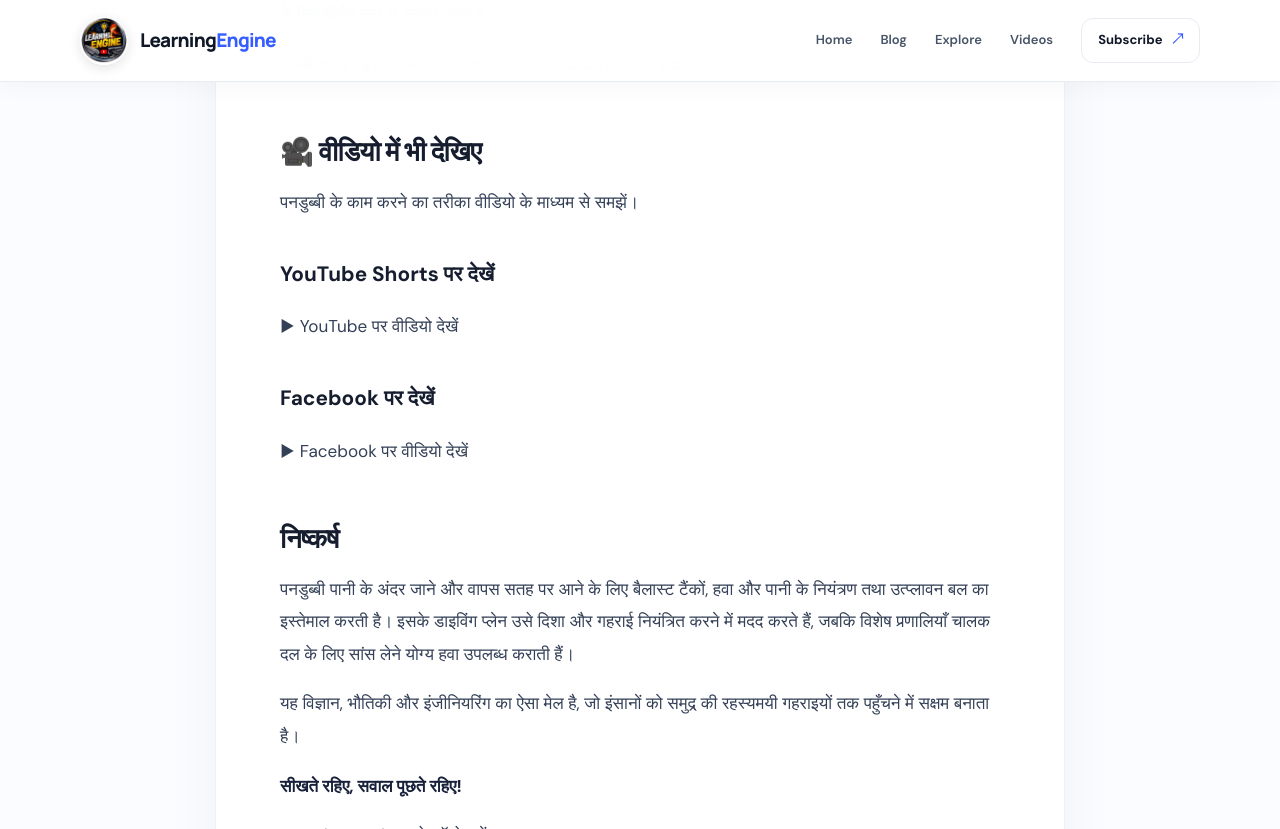
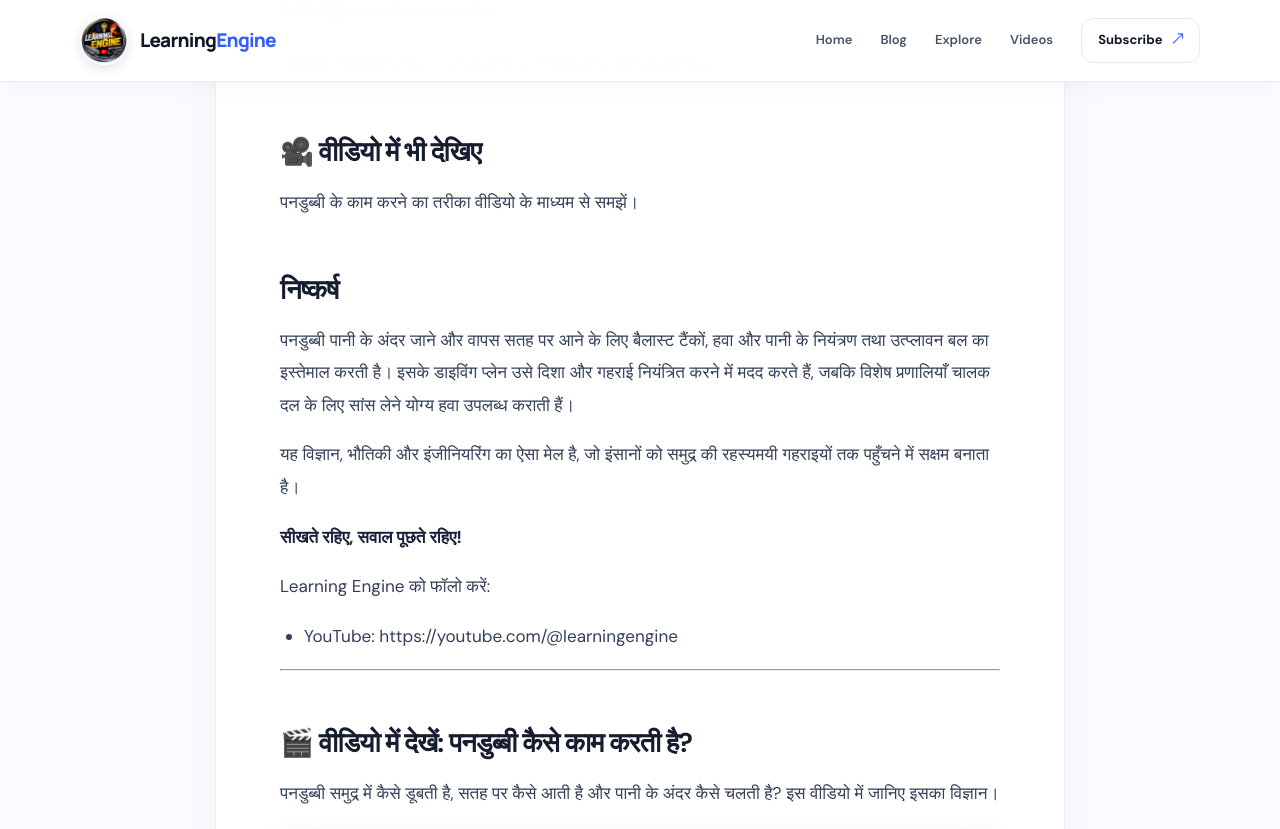
Before and after one commit to samk218-bit/learning-engine-website, a Jekyll site: the page built from _posts/2026-10-30-how-submarines-work.md, in a window 1280 px wide and 900 px high, scrolled down 2708 px, cut to the strip 0-829 px from the top of the window. Built offline with Jekyll 4.4.1, drawn with Linux system fonts in a browser that asks for light colours.

Commit message:
Improve submarine blog video section

```diff
--- a/_posts/2026-10-30-how-submarines-work.md
+++ b/_posts/2026-10-30-how-submarines-work.md
@@ -65,13 +65,13 @@ cover_emoji: "🌊"
 
 पनडुब्बी के काम करने का तरीका वीडियो के माध्यम से समझें।
 
-### YouTube Shorts पर देखें
 
-[▶ YouTube पर वीडियो देखें](https://youtube.com/shorts/xTMX-8ta8TM?si=lPUyDmCeCkf1EDV3)
 
-### Facebook पर देखें
 
-[▶ Facebook पर वीडियो देखें](https://www.facebook.com/share/v/19wyeXfYFq/)
+
+
+
+
 
 ## निष्कर्ष
 
@@ -84,7 +84,6 @@ cover_emoji: "🌊"
 Learning Engine को फॉलो करें:
 
 - YouTube: https://youtube.com/@learningengine
--
 <hr>
 
 <h2>🎬 वीडियो में देखें: पनडुब्बी कैसे काम करती है?</h2>
```
